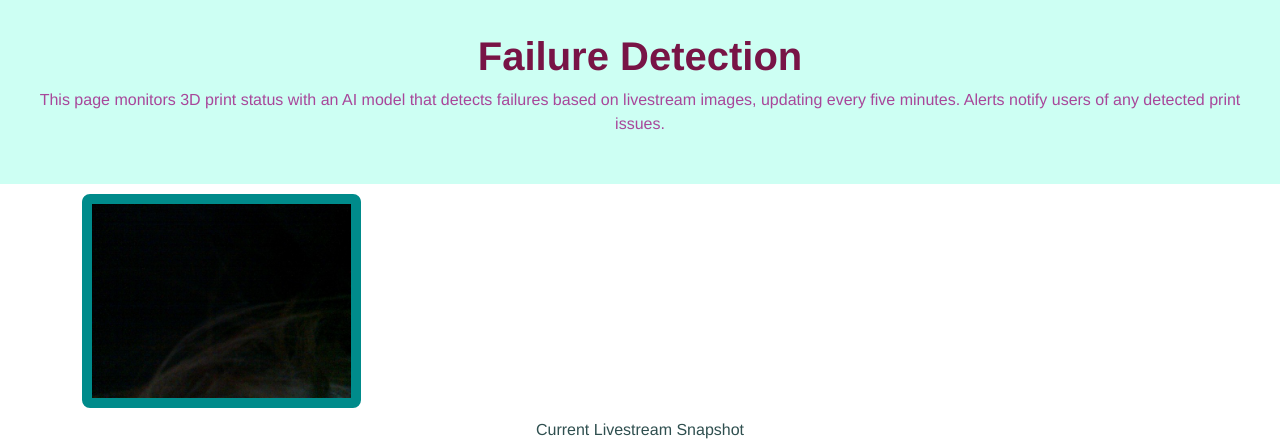
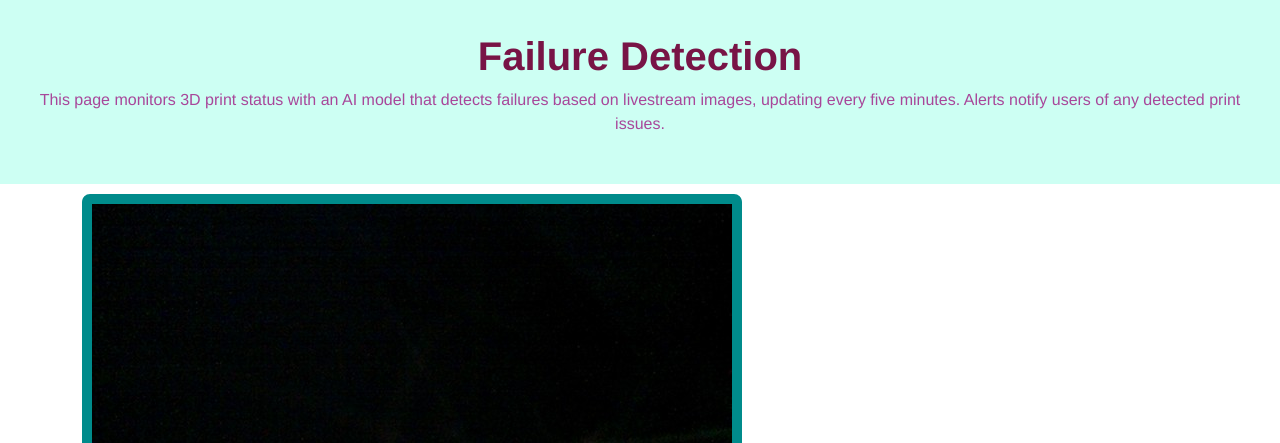
Before and after one commit to dlane13/RaspberryPi, a Flask app: page /FailureDetection in a window 1280 px wide. Shown: the part 56-499 px from the top of the page. Run offline with Flask 3, Linux system fonts and the light colour scheme; grey boxes are pictures that could not be loaded.

Commit message:
pushwdikejbkjwefjbhef

```diff
--- a/FinalProject/Website/templates/FailureDetection.html
+++ b/FinalProject/Website/templates/FailureDetection.html
@@ -44,7 +44,7 @@
     }
 
     img {
-      max-width: 25%;
+      max-width: 100%;
       height: auto;
       margin: 10px 0;
       display: block;
```
